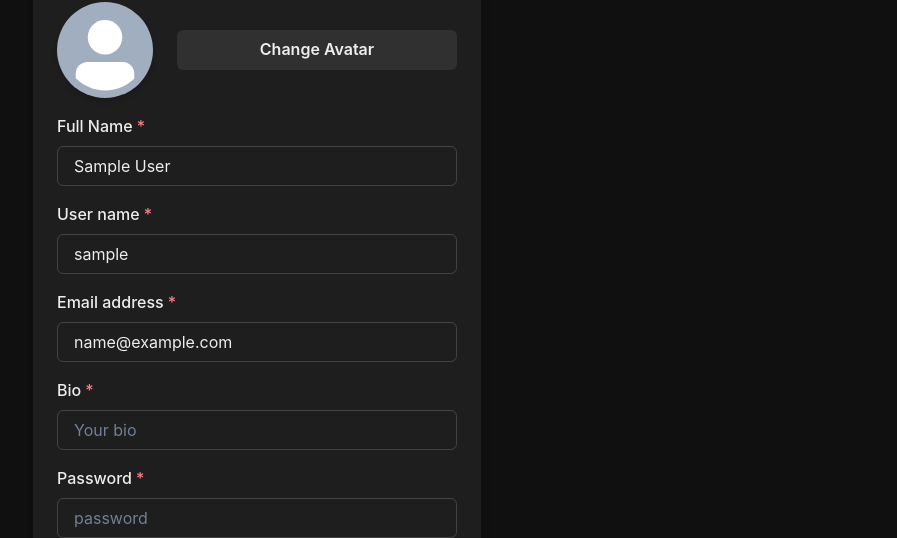
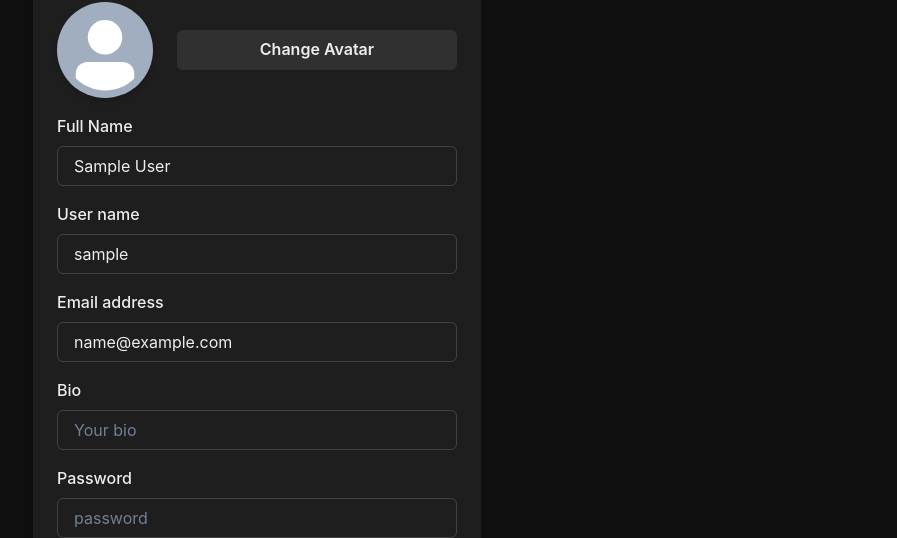
Before and after one commit to IMPrimph/threads-client, a React (Vite) app: page /update in a window 1280 px wide. Shown: the part 167-705 px from the top of the page, without its empty margins (383-1280 px from the left). Built offline with nearby package versions, Linux system fonts and the light colour scheme; sample sign-in values are in the browser's storage.

Commit message:
handle user profile pic upload

```diff
--- a/src/components/LogoutButton.jsx
+++ b/src/components/LogoutButton.jsx
@@ -18,7 +18,6 @@ const LogoutButton = () => {
       })
 
       const data = await res.json();
-      console.log(data)
 
       if (data.error) {
         toast('Error', data.error, 'error');
--- a/src/hooks/previewImage.js
+++ b/src/hooks/previewImage.js
@@ -20,6 +20,5 @@ export const previewImage = () => {
             setImgUrl(null);
         }
     };
-    console.log(imgUrl);
     return { handleImageChange, imgUrl }
 }
--- a/src/pages/UpdateProfile.jsx
+++ b/src/pages/UpdateProfile.jsx
@@ -14,6 +14,7 @@ import { useRecoilState } from 'recoil'
 import { userAtom } from '../atoms/userAtom'
 import { useRef, useState } from 'react';
 import { previewImage } from '../hooks/previewImage';
+import showToast from '../hooks/showToast';
 
 export default function UpdateProfile() {
     const [user, setUser] = useRecoilState(userAtom);
@@ -24,11 +25,39 @@ export default function UpdateProfile() {
         password: '',
         bio: user.bio,
     })
+    const toast = showToast();
 
     const fileRef = useRef(null);
     const { handleImageChange, imgUrl } = previewImage();
 
+    const handleSubmit = async (e) => {
+        e.preventDefault();
+        try {
+            const res = await fetch(`/api/users/update/${user._id}`, {
+                method: 'PUT',
+                headers: {
+                    'Content-Type': 'application/json'
+                },
+                body: JSON.stringify({
+                    ...inputs,
+                    profilePic: imgUrl
+                })
+            });
+            const data = await res.json();
+            if (data.error) {
+                toast('Error', data.error, 'error')
+                return;
+            }
+            setUser(data);
+            toast('Success', 'Profile Updated', 'success');
+            localStorage.setItem('user-threads', JSON.stringify(data));
+        } catch (error) {
+            toast('Error', error, 'error')
+        }
+    }
+
     return (
+        <form onSubmit={handleSubmit}>
             <Flex
                 align={'center'}
                 justify={'center'}
@@ -57,7 +86,7 @@ export default function UpdateProfile() {
                             </Center>
                         </Stack>
                     </FormControl>
-                <FormControl isRequired>
+                    <FormControl>
                         <FormLabel>Full Name</FormLabel>
                         <Input
                             value={inputs.name}
@@ -67,7 +96,7 @@ export default function UpdateProfile() {
                             type="text"
                         />
                     </FormControl>
-                <FormControl isRequired>
+                    <FormControl>
                         <FormLabel>User name</FormLabel>
                         <Input
                             value={inputs.username}
@@ -77,7 +106,7 @@ export default function UpdateProfile() {
                             type="text"
                         />
                     </FormControl>
-                <FormControl isRequired>
+                    <FormControl>
                         <FormLabel>Email address</FormLabel>
                         <Input
                             value={inputs.email}
@@ -87,17 +116,17 @@ export default function UpdateProfile() {
                             type="email"
                         />
                     </FormControl>
-                <FormControl isRequired>
+                    <FormControl>
                         <FormLabel>Bio</FormLabel>
                         <Input
                             value={inputs.bio}
                             onChange={(e) => setInputs({ ...inputs, bio: e.target.value })}
                             placeholder="Your bio"
                             _placeholder={{ color: 'gray.500' }}
-                        type="email"
+                            type="text"
                         />
                     </FormControl>
-                <FormControl isRequired>
+                    <FormControl>
                         <FormLabel>Password</FormLabel>
                         <Input
                             value={inputs.password}
@@ -121,6 +150,7 @@ export default function UpdateProfile() {
                             bg={'green.400'}
                             color={'white'}
                             w="full"
+                            type='submit'
                             _hover={{
                                 bg: 'green.500',
                             }}>
@@ -129,5 +159,6 @@ export default function UpdateProfile() {
                     </Stack>
                 </Stack>
             </Flex>
+        </form>
     )
 }
```
Lines whose indentation alone changed are shown as unchanged.
